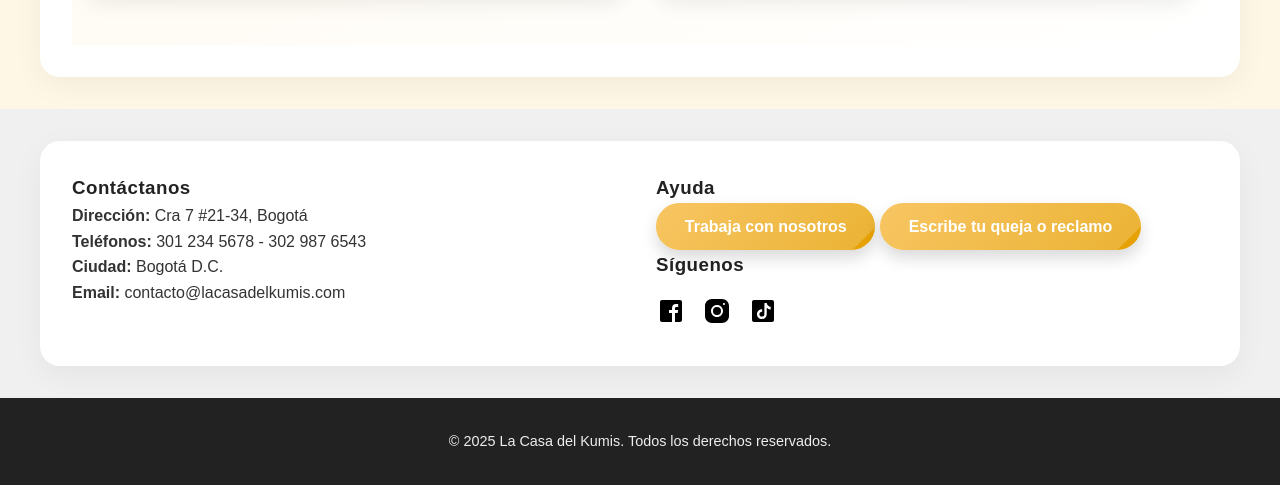
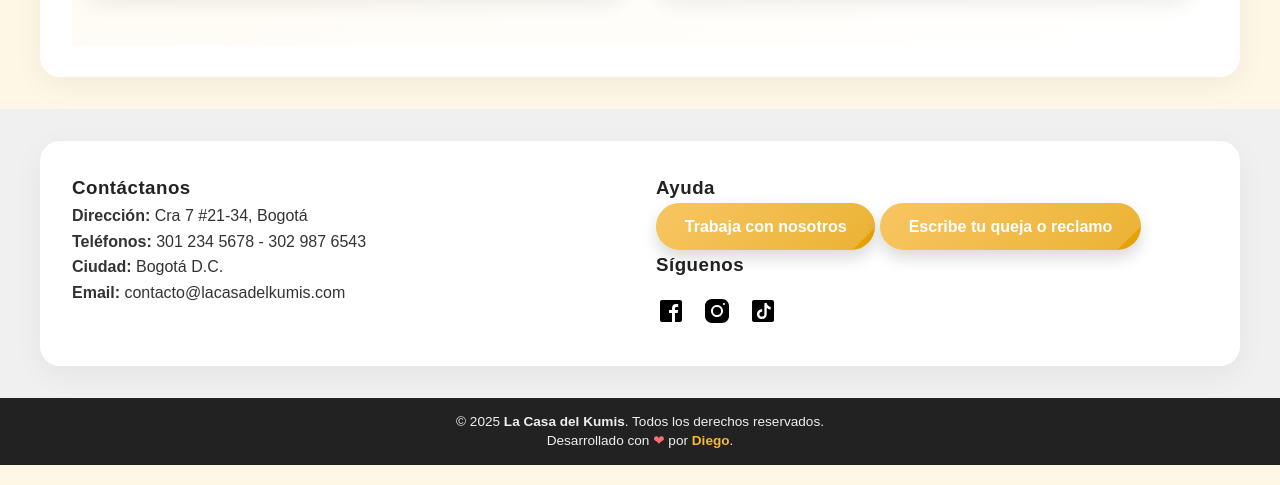
Before and after one commit to otpvayne/Pagina-web-demo, a website: page public/sucursales.html in a window 1280 px wide. Shown: the part 732-1217 px from the top of the page. Drawn offline with Linux system fonts and the light colour scheme.

Commit message:
ULTIMA EDICION FOOTER

```diff
--- a/public/estilos/styles.css
+++ b/public/estilos/styles.css
@@ -748,10 +748,30 @@ textarea:focus {
     height: 180px;
   }
 }
-footer {
-      text-align: center;
-      padding: 2rem;
-      background-color: #222;
-      color: #eee;
-      font-size: 0.9rem;
-    }
+.footer-elegante {
+  background-color: #222;
+  color: #eee;
+  text-align: center;
+  padding: 0.8rem 1rem;
+  font-size: 0.85rem;
+}
+
+.footer-elegante p {
+  margin: 0.2rem 0;
+  line-height: 1.2;
+}
+
+.footer-elegante .corazon {
+  color: #f87171;
+}
+
+.footer-elegante .credit-link {
+  color: #f6b73c;
+  text-decoration: none;
+  font-weight: 600;
+  transition: color 0.3s ease;
+}
+
+.footer-elegante .credit-link:hover {
+  color: #fff7e6;
+}
--- a/public/sucursales.html
+++ b/public/sucursales.html
@@ -191,13 +191,7 @@
       to { opacity: 1; transform: scale(1); }
     }
 
-    footer {
-      text-align: center;
-      padding: 2rem;
-      background-color: #222;
-      color: #eee;
-      font-size: 0.9rem;
-    }
+
 
     button {
       cursor: pointer;
@@ -275,9 +269,7 @@
       </div>
     </div>
   </section>
-  <footer>
-    <p>&copy; 2025 La Casa del Kumis. Todos los derechos reservados.</p>
-  </footer>
+
 
   <script>
     document.addEventListener("DOMContentLoaded", () => {
@@ -355,6 +347,12 @@
   }
 });
   </script>
-
+  <footer class="footer-elegante">
+  <p>&copy; 2025 <strong>La Casa del Kumis</strong>. Todos los derechos reservados.</p>
+  <p>
+    Desarrollado con <span class="corazon">❤</span> por
+    <a href="https://github.com/otpvayne" target="_blank" class="credit-link">Diego</a>.
+  </p>
+</footer>
 </body>
 </html>
```
Also changed, not shown: public/index.html (+9 -3 lines), public/producto.html (+7 -3 lines), public/productos.html (+7 -3 lines), public/quejas.html (+7 -1 lines), public/quienes-somos.html (+7 -3 lines), public/trabaja.html (+7 -1 lines).
